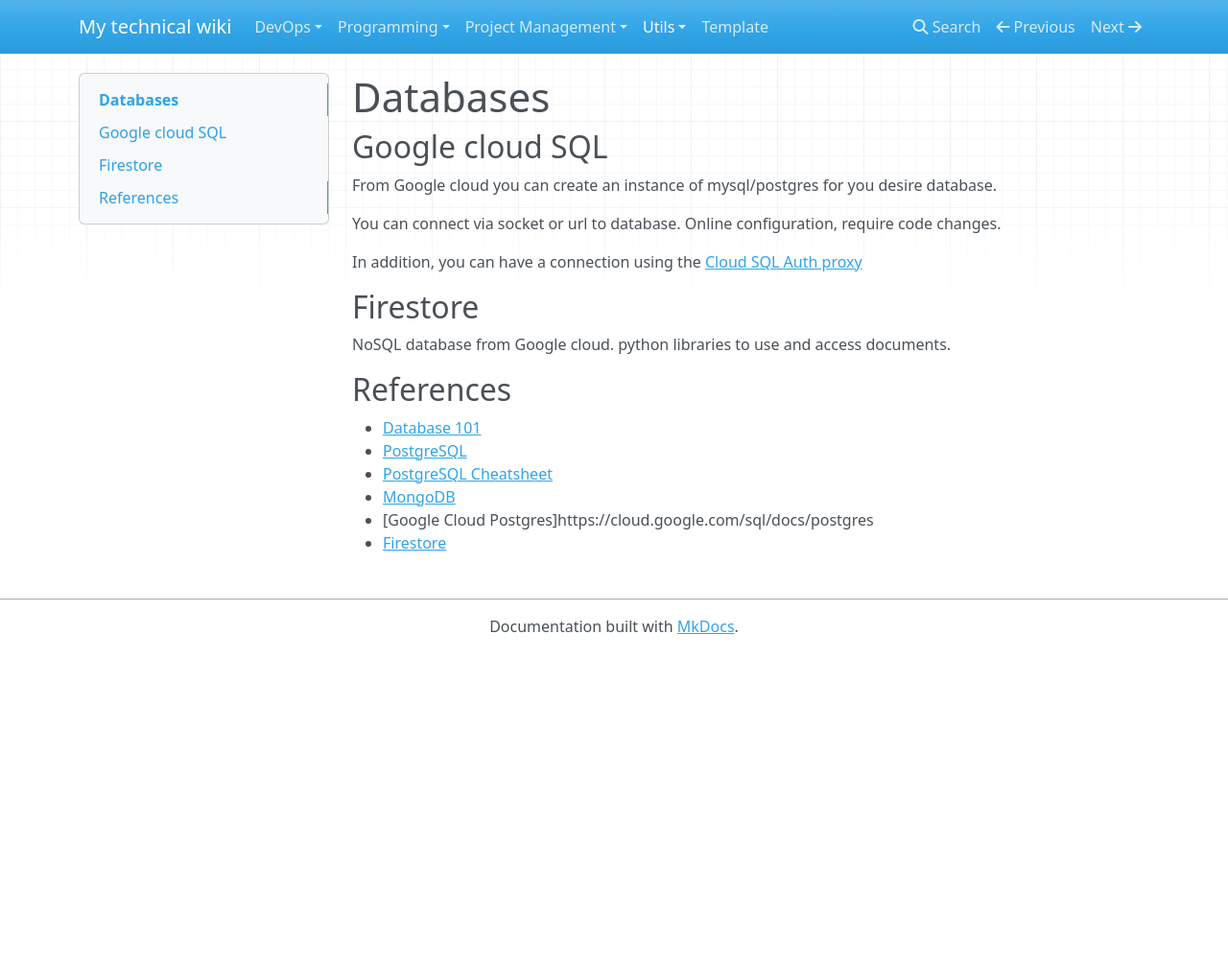
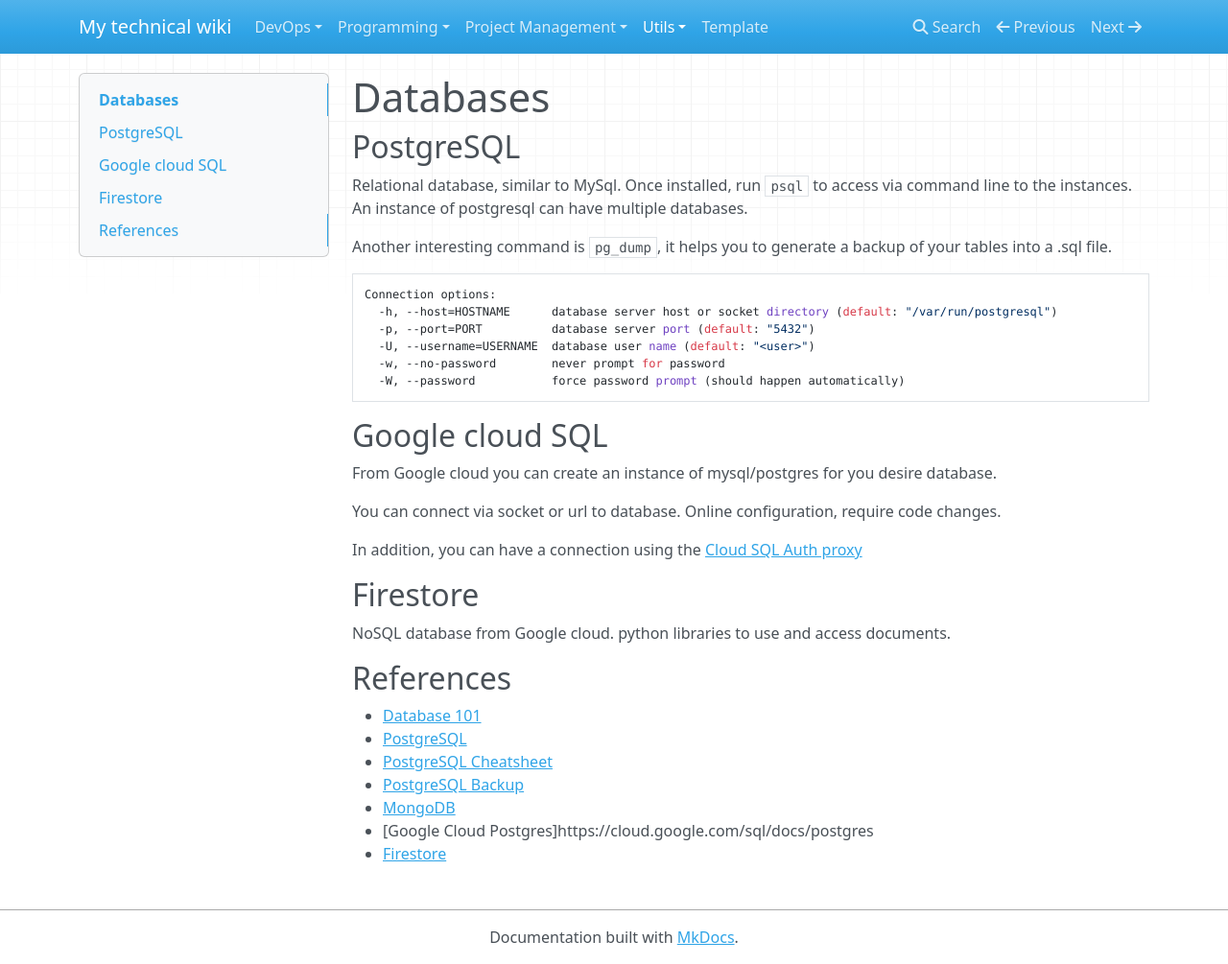
Before and after one commit to McLargo/mkdown-docs, an MkDocs documentation site: the page built from docs/utils/databases.md, in a window 1280 px wide and 1005 px high. Shown: the whole window at 96% size. Built offline with MkDocs 1.6.1, drawn with Linux system fonts in a browser that asks for light colours; nearby versions of some CDN libraries.

Commit message:
Add PostgreSQL

````diff
--- a/docs/utils/databases.md
+++ b/docs/utils/databases.md
@@ -1,4 +1,20 @@
 # Databases
+
+## PostgreSQL
+
+Relational database, similar to MySql. Once installed, run `psql` to access via command line to the instances.
+An instance of postgresql can have multiple databases.
+
+Another interesting command is `pg_dump`, it helps you to generate a backup of your tables into a .sql file.
+
+```
+Connection options:
+  -h, --host=HOSTNAME      database server host or socket directory (default: "/var/run/postgresql")
+  -p, --port=PORT          database server port (default: "5432")
+  -U, --username=USERNAME  database user name (default: "<user>")
+  -w, --no-password        never prompt for password
+  -W, --password           force password prompt (should happen automatically)
+```
 
 ## Google cloud SQL
 
@@ -17,6 +33,7 @@ NoSQL database from Google cloud. python libraries to use and access documents.
 - [Database 101](https://thomaslarock.com/2018/07/databases-101/)
 - [PostgreSQL](https://gist.github.com/McLargo/ae633d1ff481c20c21433074169d283c#file-postgresql-md)
 - [PostgreSQL Cheatsheet](https://www.postgresqltutorial.com/postgresql-cheat-sheet/)
+- [PostgreSQL Backup](https://www.postgresqltutorial.com/postgresql-administration/postgresql-backup-database/)
 - [MongoDB](https://gist.github.com/McLargo/ae633d1ff481c20c21433074169d283c#file-mongodb-md)
 - [Google Cloud Postgres]https://cloud.google.com/sql/docs/postgres
 - [Firestore](https://firebase.google.com/docs/firestore)
````
